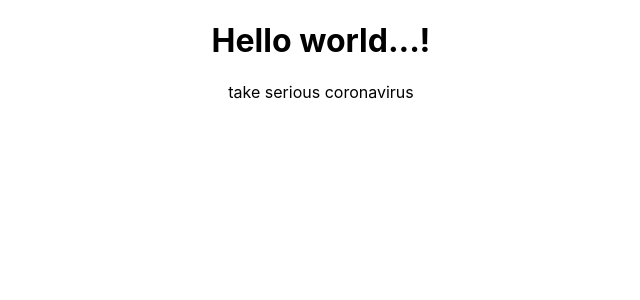
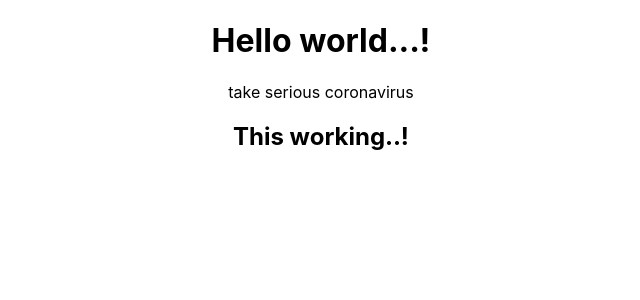
Before and after one commit to RoshaanAli/bootcamp-react-app, a React (Create React App) app: page / in a window 1280 px wide. Shown: the top 300 px of the page, without its empty margins (319-959 px from the left). Built offline with nearby package versions, Linux system fonts and the light colour scheme.

Commit message:
updated app.js to test results

```diff
--- a/src/App.js
+++ b/src/App.js
@@ -6,6 +6,7 @@ function App() {
     <div className="App">
      <h1>Hello world...!</h1>
      <p>take serious coronavirus</p>
+     <h2>This working..!</h2>
     </div>
   );
 }
```
